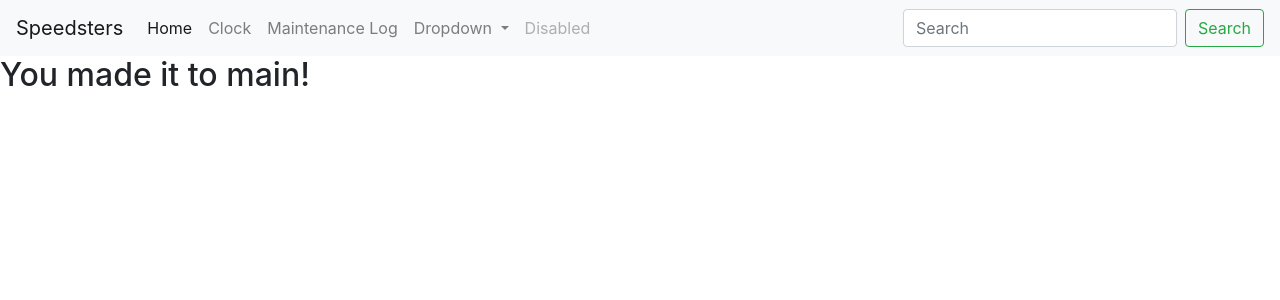
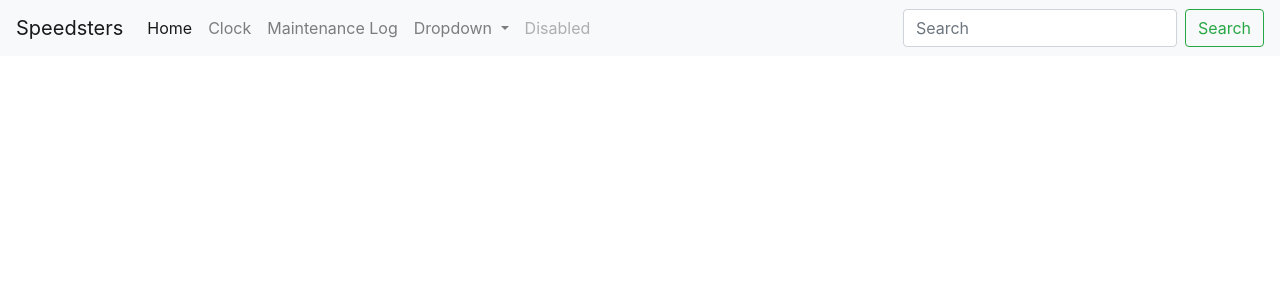
Before and after one commit to tim-sandberg/SpeedsterApp, an Angular app: page /main in a window 1280 px wide. Shown: the top 300 px of the page. Built offline with nearby package versions, Linux system fonts and the light colour scheme.

Commit message:
fixed nested routing

```diff
--- a/src/app/main/templates/main-component.html
+++ b/src/app/main/templates/main-component.html
@@ -1,3 +1,4 @@
 <app-header></app-header>
 
-<h2>You made it to main!</h2>
+<!-- fix here: https://angular.io/guide/router#nesting-routes -->
+<router-outlet></router-outlet>
```
Also changed, not shown: package.json (+10 -10 lines), 1 other file (tests, documents, lock files or other folders).
